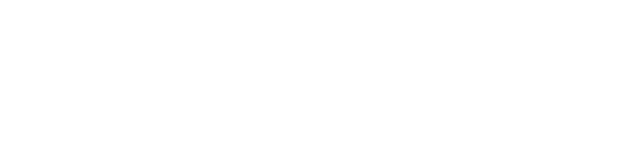
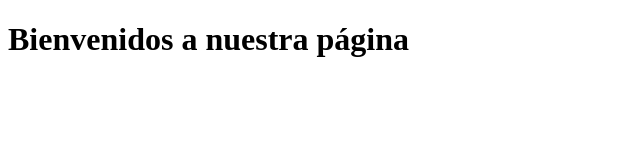
Before and after one commit to QuimeraKoke/test-dojo, a plain HTML site: page index.html in a window 1280 px wide. Shown: the whole page, without its empty margins (0-640 px from the left). Drawn offline with Linux system fonts and the light colour scheme.

Commit message:
Se agrego un titulo a la pag y tambien una foto de un gatito para que se relajen y no se estresen

```diff
--- a/index.html
+++ b/index.html
@@ -7,6 +7,6 @@
     <title>Document</title>
 </head>
 <body>
-
+    <h1>Bienvenidos a nuestra página</h1>
 </body>
 </html>
```
Also changed, not shown: images.jpeg (added).
